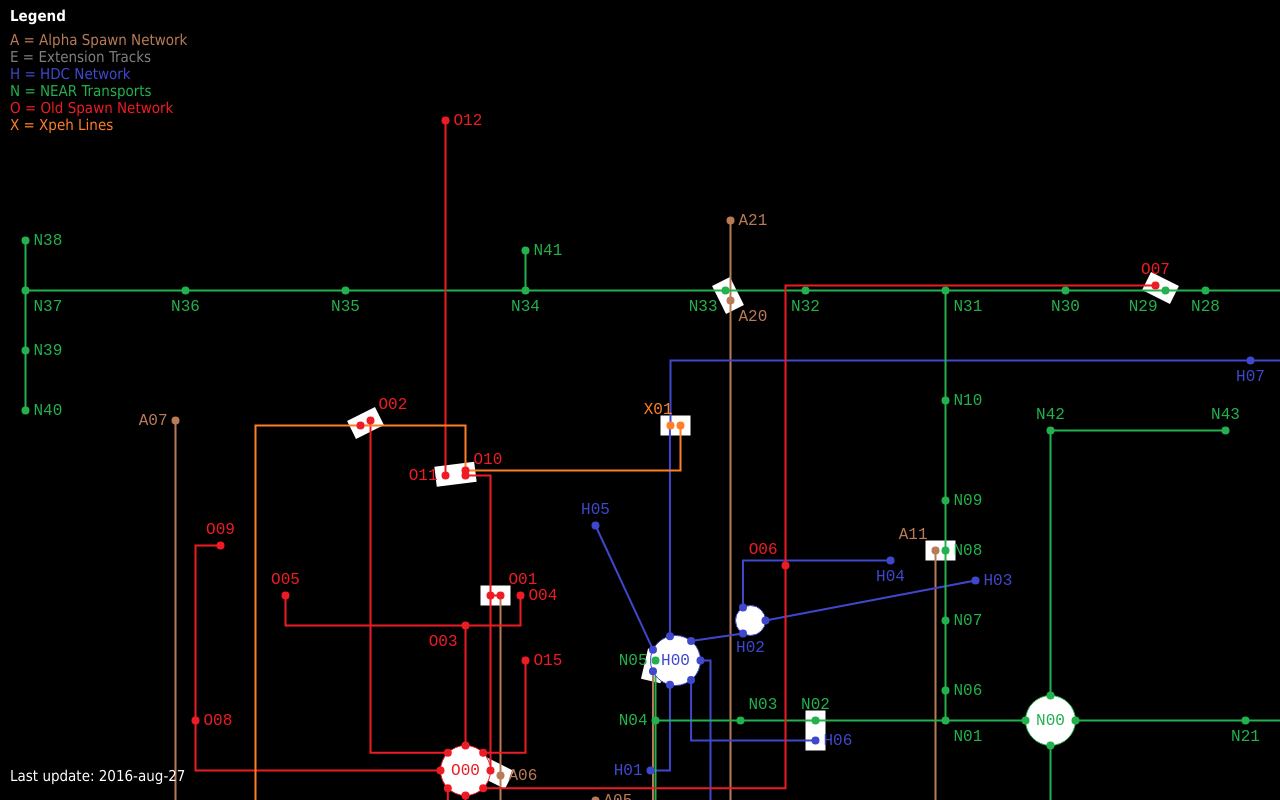
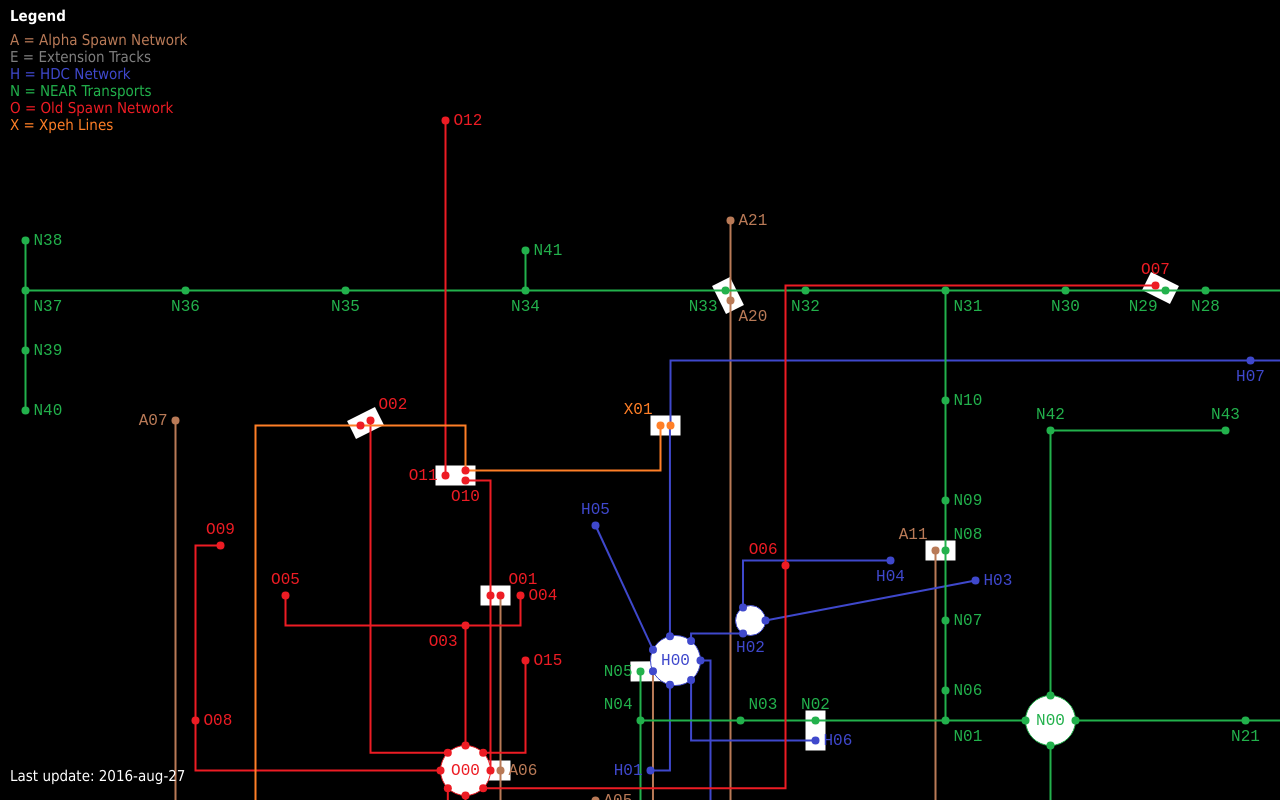
Before and after one commit to JinxauthorMel/JinxauthorMel.github.io, a plain HTML site: page index.html in a window 1280 px wide. Drawn offline with Linux system fonts and the light colour scheme.

Commit message:
futher cleaning up

```diff
--- a/index.html
+++ b/index.html
@@ -35,13 +35,13 @@
             var nodes = {
                 // ID         Common name                       Coords     Label placement       Comments
                 "A00": ["New Spawn Netherhub",                  [735, 1310],    "C",    "Connects to all other Hubs and individual lines"],
-                "A00'": ["",                                    [730, 1280],    "",     "Rail #0, upper floor - opposite roof access"],
+                "A00'": ["",                                    [715, 1250],    "",     "Rail #0, upper floor - opposite roof access"],
                 "A01": ["Caerula",                              [470, 1610],    "E",    "Prismriver, Sigfell Island, others (Rail #2)"],
                 "A02": ["Joodfontein (Walschor)",               [470, 1720],    "SE",   "transfer station to HDC Network (Rail #2)"],
                 "A03": ["Lanno-Condeura",                       [450, 1810],    "W",    "various portals to national subdivisions (Rail #2)"],
                 "A04": ["The Iron Farm",                        [670, 1210],    "E",    "public access (Rail #3)"],
                 "A05": ["Dobrograd",                            [670, 1080],    "E",    "(Rail #3)"],
-                "A06": ["Old Spawn Netherhub",                  [575, 1055],    "E",   "transfer station to Old Spawn Network (Rail #4)"],
+                "A06": ["Old Spawn Netherhub",                  [575, 1050],    "E",   "transfer station to Old Spawn Network (Rail #4)"],
                 "A07": ["Big Shit Tower",                       [250, 700],     "W",    "only boat travel to mainland (Rail #5)"],
                 "A08": ["BellTower (Mercymnius)",               [600, 1090],    "E",    "(Rail #23)"],
                 "A09": ["Novoblagomirsk",                       [795, 1555],    "NE",   "no direct portal station; access to walkway (Rail #13)"],
@@ -55,7 +55,7 @@
                 "A17": ["Gowa Base",                            [590, 1735],    "E",    "(Rail #6) "],
                 "A18": ["Old Witherwood",                       [590, 1830],    "NW",   "transfer station (Rail #6)"],
                 "A18'": ["",                                    [610, 1830],     "",   "transfer station (Rail #6)"],
-                "A19": ["Duchy of WitherWood",                  [810, 1805],    "S",    "(Rail #6)"],
+                "A19": ["Duchy of WitherWood",                  [810, 1810],    "S",    "(Rail #6)"],
                 "A20": ["Sitzfleisch",                          [805, 580],     "SE",    "(Rail #9)"],
                 "A21": ["Inferno Castle",                       [805, 500],     "E",    "(Rail #9)"],
                 "A22": ["(transfer point)",                     [975, 1325],    "S",    "no portal station"],
@@ -70,7 +70,7 @@
 
                 "E01": ["Dobrobakanistan",                      [1325, 1590],   "E",    ""],
                 "E02": ["AdamJensen's Place",                   [1500, 1610],   "E",    ""],
-                "N17'": ["",                                    [1440, 1560],    "",   ""],
+                "N17'": ["",                                    [1450, 1560],    "",   ""],
                 "E03": ["Faryagrad",                            [235, 1330],    "W",    "transfer station to NEAR Transprts"],
                 "E04": ["Perdyushino",                          [235, 1135],    "N",    "transfer station to Old Spawn Network"],
 
@@ -93,11 +93,11 @@
                 "N01": ["West Sorra",                           [1020, 1000],   "SE",    "switch station (Rail #0)"],
                 "N02": ["Badforest (Badfacia)",                 [890, 1000],    "N",    "transfer station to HDC Network (Rail #0)"],
                 "N03": ["Aresia",                               [815, 1000],    "NE",    "also access to Orcaella portal (Rail #0)"],
-                "N04": ["Nouvelle Reims",                       [730, 1000],    "W",    "switch station (Rail #0)"],
-                "N05": ["Wyventon Station",                     [730, 940],     "W",    "transfer station to HDC Network (Rail #0)"],
+                "N04": ["Nouvelle Reims",                       [715, 1000],    "NW",    "switch station (Rail #0)"],
+                "N05": ["Wyventon Station",                     [715, 951],     "W",    "transfer station to HDC Network (Rail #0)"],
                 "N06": ["East Sorra",                           [1020, 970],    "E",    "(Rail #0)"],
                 "N07": ["Nautica",                              [1020, 900],    "E",    "(Rail #0)"],
-                "N08": ["Phiagrica",                            [1020, 830],    "E",    "transfer station; access to Main Gate and Tree Gate (Rail #0)"],
+                "N08": ["Phiagrica",                            [1020, 830],    "NE",    "transfer station; access to Main Gate and Tree Gate (Rail #0)"],
                 "N09": ["Sponville",                            [1020, 780],    "E",    "(Rail #0)"],
                 "N10": ["Barriada",                             [1020, 680],    "E",    "(Rail #0)"],
                 "N11": ["Tersk Bank (Slavia Confederation)",    [980, 1250],    "N",    "transfer station to Alpha Spawn Network (Rail #0)"],
@@ -154,7 +154,7 @@
                 "O07": ["Blaze Farm",                           [1230, 565],    "N",    "transfer station to NEAR Transports, access to Explorers' Gate 06"],
                 "O08": ["CAWrus' place",                        [270, 1000],    "E",    ""],
                 "O09": ["feati's Cathedral",                    [295, 825],     "N",    ""],
-                "O10": ["Chernolesovsk",                        [540, 755],     "NE",    "transfer station to Xpeh Lines"],
+                "O10": ["Chernolesovsk",                        [540, 760],     "S",    "transfer station to Xpeh Lines"],
                 "O10'": ["",                                    [540, 750],     "",     ""],
                 "O11": ["Dusseldorf",                           [520, 755],     "W",    "transfer station"],
                 "O12": ["Small Nether Arena",                   [520, 400],     "E",    "no portal station"],
@@ -162,7 +162,7 @@
                 "O14": ["Techtopia",                            [295, 1130],    "N",    "transfer station to Extension Tracks"],
                 "O15": ["Elkkuton",                             [600, 940],     "E",    "also access to Tangtown"],
 
-                "X01": ["Xpeh_wam's Village",                   [755, 705],     "NW",   "designed as future hub, transfer station to HDC Network"],
+                "X01": ["Xpeh_wam's Village",                   [735, 705],     "NW",   "designed as future hub, transfer station to HDC Network"],
                 "X01'": ["",                                    [745, 705],     "",     ""],
                 "X02": ["Socier",                               [375, 1705],    "E",    ""],
                 "X03": ["Wamfarm",                              [320, 1740],    "W",    "Xpeh_wam's Prismarine Farm, no surface access"],
@@ -223,7 +223,7 @@
                 ["X01'","H07", "H", "corner"],
                 ["H08", "H07", "H", "corner"],
                 ["H02", "H03", "H"],
-                ["H00", "H02", "H"],
+                ["H00", "H02", "H", "corner"],
                 ["H02", "H04", "H", "corner"],
 
                 ["N21", "N00", "N"],
@@ -259,7 +259,7 @@
                 ["N02", "N03", "N"],
                 ["N03", "N04", "N"],
                 ["N04", "N05", "N"],
-                ["N04", "A00'", "N"],
+                ["A00'", "N04", "N", "corner"],
 
                 ["N01", "N06", "N"],
                 ["N06", "N07", "N"],
@@ -281,12 +281,12 @@
 
                 ["N42", "N00", "N"],
                 ["N42", "N43", "N"],
-                ["A00'", "N44", "N"],
+                ["N44", "A00'", "N", "corner"],
                 ["N44", "N45", "N"],
                 ["N45", "N46", "N"],
                 ["N45", "N47", "N"],
 
-                ["O00", "O01", "O", "corner"],
+                ["O00", "O01'", "O"],
                 ["O01'", "O10", "O", "corner"],
                 ["O11", "O12", "O", "corner"],
                 ["O06", "O00", "O", "corner"],
```
